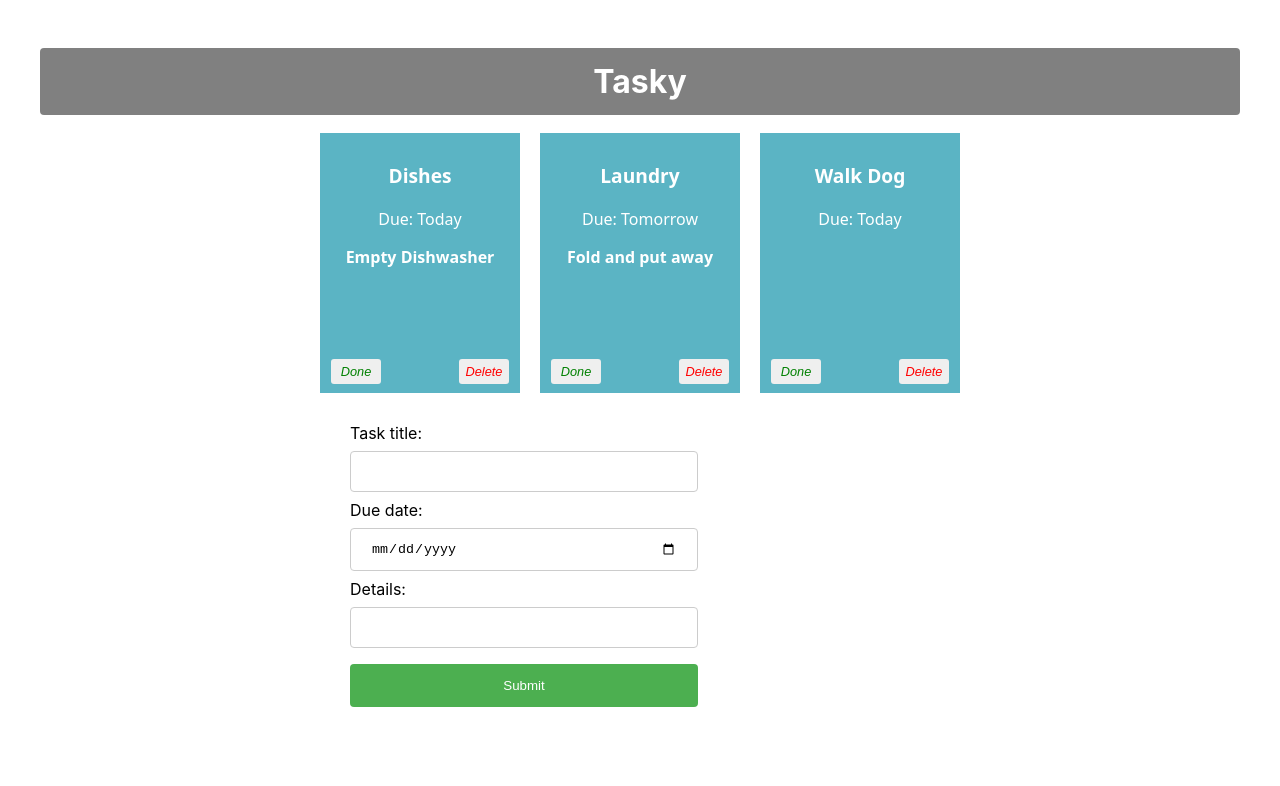
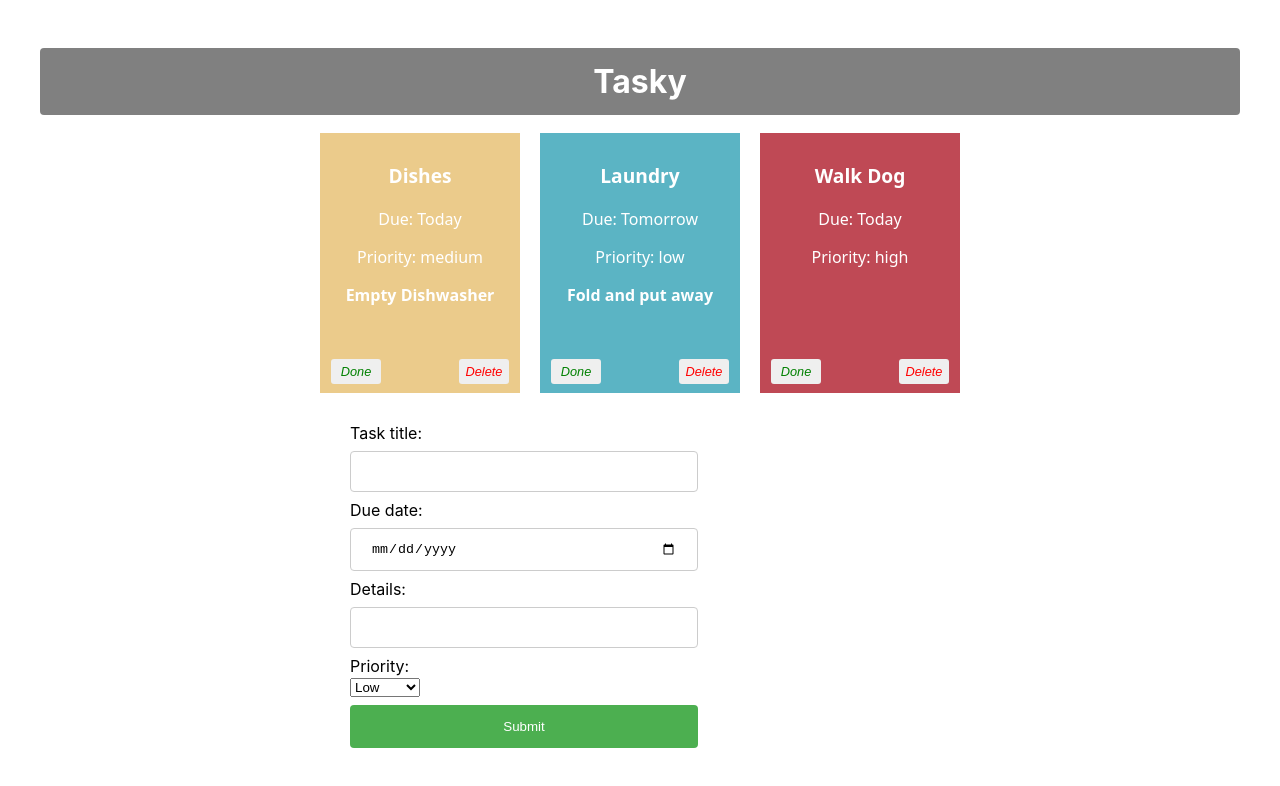
Before and after one commit to efjimm/react-labs, a React (Create React App) app in the folder tasky/: page / in a window 1280 px wide. Shown: the top 786 px of the page. Built offline with nearby package versions, Linux system fonts and the light colour scheme.

Commit message:
Tasky Lab 2 - Exercises done

```diff
--- a/tasky/src/App.js
+++ b/tasky/src/App.js
@@ -13,6 +13,7 @@
         description: "Empty Dishwasher",
         deadline: "Today",
         done: false,
+        priority: "medium",
       },
       {
         id: 2,
@@ -20,8 +21,15 @@
         description: "Fold and put away",
         deadline: "Tomorrow",
         done: false,
+        priority: "low",
       },
-      { id: 3, title: "Walk Dog", deadline: "Today", done: false },
+      {
+        id: 3,
+        title: "Walk Dog",
+        deadline: "Today",
+        done: false,
+        priority: "high",
+      },
     ],
   });
 
@@ -29,6 +37,7 @@
     title: "",
     description: "",
     deadline: "",
+    priority: "",
   });
 
   const doneHandler = (taskIndex) => {
@@ -55,6 +64,9 @@
         break;
       case "deadline":
         form.deadline = event.target.value;
+        break;
+      case "priority":
+        form.priority = event.target.value;
         break;
       default:
         form = formState;
@@ -86,6 +98,7 @@
           deadline={task.deadline}
           key={task.id}
           done={task.done}
+          priority={task.priority}
           markDone={() => doneHandler(index)}
           deleteTask={() => deleteHandler(index)}
         />
--- a/tasky/src/components/Form.js
+++ b/tasky/src/components/Form.js
@@ -21,6 +21,17 @@
           <br />
           <input type="text" name="description" onChange={props.change} />
         </label>
+        <br />
+        <label>
+          Priority:
+          <br />
+          <select name="priority" onChange={props.change}>
+            <option value="low">Low</option>
+            <option value="medium">Medium</option>
+            <option value="high">High</option>
+          </select>
+        </label>
+        <br />
         <input type="submit" value="Submit" />
       </form>
     </div>
--- a/tasky/src/components/Task.js
+++ b/tasky/src/components/Task.js
@@ -4,10 +4,17 @@
   return (
     <div
       className="card"
-      style={{ backgroundColor: props.done ? "lightgrey" : "#5bb4c4" }}
+      style={{
+        backgroundColor: props.done
+          ? "lightgrey"
+          : { low: "#5bb4c4", medium: "#ebcb8b", high: "#bf4955" }[
+              props.priority
+            ],
+      }}
     >
       <p className="title">{props.title}</p>
       <p>Due: {props.deadline}</p>
+      <p className="priority">Priority: {props.priority}</p>
       <p className="description">{props.description}</p>
       <button className="doneButton" onClick={props.markDone}>
         Done
```
